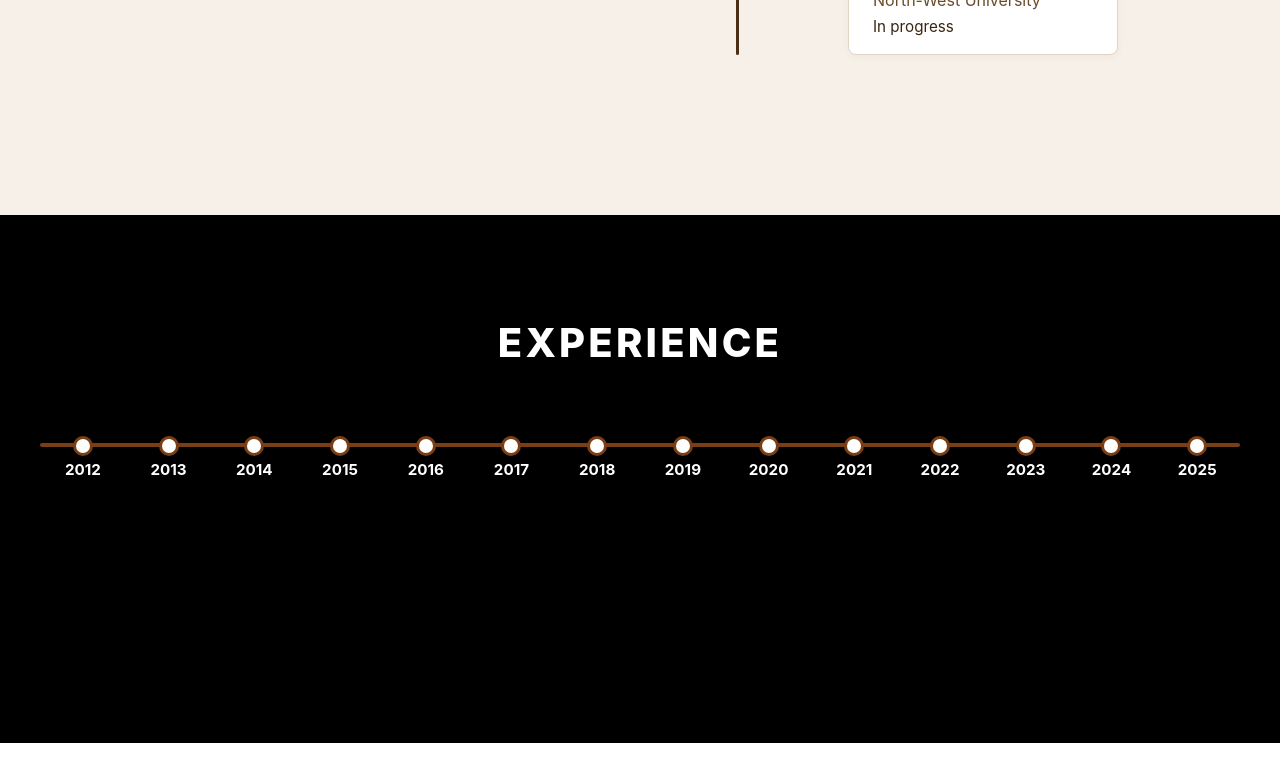
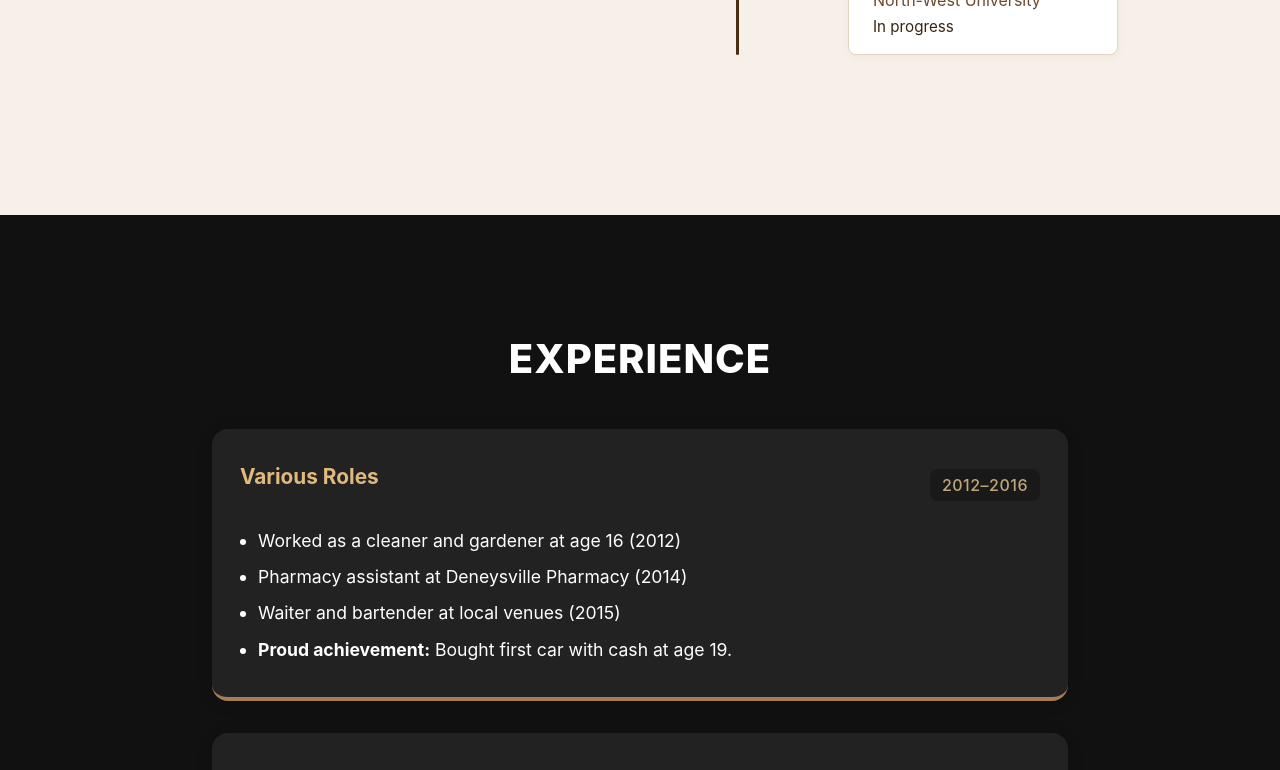
Before and after one commit to BicycleBi-Daniel/virtual-cv, a React (Vite) app in the folder page/: page / in a window 1280 px wide. Shown: the part 2000-2770 px from the top of the page. Before the commit the page ends 2743 px from the top, so only its background shows below. Built offline with nearby package versions, Linux system fonts and the light colour scheme.

Commit message:
Resume added.

```diff
--- a/page/src/App.jsx
+++ b/page/src/App.jsx
@@ -1,11 +1,11 @@
-
-
 import React from 'react';
 import Navbar from './components/Navbar';
 import Home from './components/Home';
 import AboutMe from './components/AboutMe';
 import Experience from './components/Experience';
 import EducationSection from './components/EducationSection';
+import Skills from './components/Skills';
+import Resume from './components/Resume';
 import './styles.css';
 
 function App() {
@@ -21,10 +21,16 @@ function App() {
       <section id="experience">
         <Experience />
       </section>
+      <section id="skills">
+        <Skills />
+      </section>
+      <section id="resume">
+        <Resume />
+      </section>
       {/* <section id="education">
         <EducationSection />
       </section> */}
-      {/* Future sections: <Skills />, <Resume />, <Projects />, <Contact /> */}
+      {/* Future sections: <Projects />, <Contact /> */}
     </div>
   );
 }
--- a/page/src/components/Experience.jsx
+++ b/page/src/components/Experience.jsx
@@ -3,26 +3,53 @@ import '../styles.css';
 
 
 
-const timelineStart = 2012;
-const timelineEnd = 2025;
-
-
-const allYears = Array.from({ length: timelineEnd - timelineStart + 1 }, (_, i) => timelineStart + i);
-
 const Experience = () => (
   <section className="experience-section" id="experience">
     <div className="experience-container">
       <h2 className="experience-header">EXPERIENCE</h2>
-      <div className="experience-timeline-wrapper">
-        <div className="experience-timeline-line-bg" />
-        <div className="experience-timeline">
-          {allYears.map((year) => (
-            <div className="experience-timeline-item" key={year}>
-              <div className="experience-timeline-dot" />
-              <div className="experience-timeline-year">{year}</div>
-            </div>
-          ))}
+      <div className="experience-cards">
+        {/* Various Roles Card */}
+        <div className="experience-card">
+          <div className="experience-card-header">
+            <h3>Various Roles</h3>
+            <span className="experience-dates">2012–2016</span>
+          </div>
+          <ul>
+            <li>Worked as a cleaner and gardener at age 16 (2012)</li>
+            <li>Pharmacy assistant at Deneysville Pharmacy (2014)</li>
+            <li>Waiter and bartender at local venues (2015)</li>
+            <li><strong>Proud achievement:</strong> Bought first car with cash at age 19.</li>
+          </ul>
         </div>
+        {/* Maranaman Youth Camps Card */}
+        <div className="experience-card">
+          <div className="experience-card-header">
+            <h3>MARANAMAN YOUTH CAMPS, ORANJEVILLE</h3>
+            <span className="experience-dates">2015</span>
+          </div>
+          <div className="experience-role">Youth Camp Facilitator</div>
+          <ul>
+            <li>Led activities and workshops for youth development</li>
+            <li>Organised and managed camp logistics and team coordination</li>
+          </ul>
+        </div>
+        {/* Bicycle BI PTY LTD Card */}
+        <div className="experience-card">
+          <div className="experience-card-header">
+            <h3>BICYCLE BI PTY LTD</h3>
+            <span className="experience-dates">2016 – Current</span>
+          </div>
+          <div className="experience-role">Senior Business Intelligence Consultant</div>
+          <ul>
+            <li>Progressed from Associate Consultant to senior role and management team member</li>
+            <li>Lead project delivery across BI lifecycle: from business analysis to deployment</li>
+            <li>Experienced in dashboard development, data modeling, and ETL processes</li>
+            <li>Proficient in MicroStrategy (MCEP certified), SQL (including transactional SQL), and data warehouse design</li>
+            <li>Managed teams delivering BI artefacts across multiple clients</li>
+            <li>Currently pursuing Pyramid Analytics certification (Level 1 certified)</li>
+          </ul>
+        </div>
+        {/* Add more cards here as needed */}
       </div>
     </div>
   </section>
--- a/page/src/components/Navbar.jsx
+++ b/page/src/components/Navbar.jsx
@@ -5,6 +5,7 @@ const NAV_LINKS = [
   { label: 'HOME', href: '#top' },
   { label: 'ABOUT', href: '#about' },
   { label: 'EDUCATION', href: '#education' },
+  { label: 'WORK EXPERIENCE', href: '#experience' },
   { label: 'SKILLS', href: '#skills' },
   { label: 'RESUME', href: '#resume' },
   { label: 'PROJECTS', href: '#projects' },
--- a/page/src/components/Resume.jsx
+++ b/page/src/components/Resume.jsx
@@ -1,7 +1,9 @@
+import React from 'react';
 
 const Resume = () => (
-  <section id="resume">
-    <h2>Resume / CV</h2>
+  <section id="resume" style={{ backgroundColor: '#000', padding: '40px 0', color: '#fff' }}>
+    <div className="container">
+      <h2 style={{ color: '#1a223f' }}>Resume / CV</h2>
       <iframe
         src="/assets/resume.pdf"
         width="100%"
@@ -10,9 +12,15 @@ const Resume = () => (
         style={{ border: '1px solid #1a223f', borderRadius: 8, background: '#fff' }}
       />
       <div style={{ marginTop: 16 }}>
-      <a href="/assets/resume.pdf" target="_blank" rel="noopener noreferrer" style={{ color: '#1a223f', fontWeight: 500 }}>
+        <a
+          href="/assets/resume.pdf"
+          target="_blank"
+          rel="noopener noreferrer"
+          style={{ color: '#1a223f', fontWeight: 500 }}
+        >
           Download my Resume (PDF)
         </a>
+      </div>
     </div>
   </section>
 );
--- a/page/src/styles.css
+++ b/page/src/styles.css
@@ -1,10 +1,9 @@
 /* Experience Section */
 .experience-section {
-  background: #000;
+  background: #111;
   color: #fff;
-  width: 100vw;
+  padding: 80px 0 60px 0;
   min-height: 400px;
-  padding: 64px 0;
 }
 .experience-container {
   max-width: 1200px;
@@ -16,7 +15,10 @@
   font-weight: 800;
   margin-bottom: 2rem;
   letter-spacing: 0.08em;
-  text-align: center;
+  text-align: left;
+  position: relative;
+  left: calc(50% - 600px);
+  width: max-content;
 }
 body {
   margin: 0;
@@ -185,53 +187,184 @@ body {
   }
 }
 
-/* Timeline horizontal line background */
-.experience-timeline-line-bg {
-  position: absolute;
-  top: 38px;
-  left: 0;
+/* Experience Cards */
+.experience-cards {
+  display: flex;
+  flex-direction: column;
+  align-items: center;
+  gap: 32px;
+  margin-left: 0;
+}
+.experience-card {
+  background: #222;
+  border-radius: 16px;
+  box-shadow: 0 2px 16px rgba(0,0,0,0.15);
+  padding: 32px 28px 24px 28px;
+  min-width: 520px;
+  max-width: 800px;
   width: 100%;
-  height: 4px;
-  background: #7A3E15;
-  z-index: 0;
-  border-radius: 2px;
+  color: #fff;
+  border-bottom: 4px solid #a67c52;
+  font-size: 1.1rem;
 }
-.experience-timeline-wrapper {
-  position: relative;
+.experience-card h3 {
+  margin-top: 0;
+  margin-bottom: 18px;
+  font-size: 1.3rem;
+  color: #e0b97d;
 }
-.experience-timeline {
+.experience-card ul {
+  padding-left: 18px;
+  margin: 0;
+}
+.experience-card li {
+  margin-bottom: 10px;
+  line-height: 1.5;
+}
+.experience-card-header {
   display: flex;
   align-items: center;
   justify-content: space-between;
-  position: relative;
+  margin-bottom: 18px;
+}
+
+.experience-dates {
+  font-size: 1rem;
+  color: #bfa77a;
+  background: #191919;
+  border-radius: 8px;
+  padding: 4px 12px;
+  font-weight: 500;
+  letter-spacing: 0.5px;
+}
+.experience-role {
+  font-weight: 600;
+  color: #e0b97d;
+  margin-bottom: 10px;
+  font-size: 1.08rem;
+}
+.experience-section h2 {
+  text-align: center;
+  margin-left: 0;
+  margin-right: 0;
+  margin-bottom: 40px;
+  font-size: 2.5rem;
+  letter-spacing: 1px;
   width: 100%;
-  min-width: 1100px;
-  gap: 0;
+  display: flex;
+  justify-content: center;
+  align-items: center;
 }
-.experience-timeline-item {
+
+/* Skills Section */
+.skills-section {
+  background: #f7f0e8;
+  color: #222;
+  padding: 80px 0 60px 0;
+  min-height: 300px;
+  text-align: center;
+}
+
+.skills-section h2 {
+  font-size: 3rem;
+  margin-bottom: 32px;
+  color: #a67c52;
+  text-align: center;
+  margin-left: 0;
+  margin-right: 0;
+  width: 100%;
+  display: flex;
+  justify-content: center;
+  align-items: center;
+  text-transform: uppercase;
+  letter-spacing: 2px;
+  font-weight: 700;
+}
+
+.skills-category {
+  margin-bottom: 36px;
+}
+
+.skills-category h3 {
+  color: #a67c52;
+  font-size: 1.35rem;
+  margin-bottom: 18px;
+  margin-top: 0;
+  letter-spacing: 0.5px;
+}
+
+.skills-list {
+  list-style: none;
+  padding: 0;
+  margin: 0 auto 0 auto;
+  max-width: 700px;
+  display: flex;
+  flex-wrap: wrap;
+  justify-content: center;
+  gap: 18px 36px;
+}
+
+.skills-list li {
+  background: #fff;
+  color: #222;
+  border-radius: 8px;
+  padding: 12px 24px;
+  font-size: 1.08rem;
+  font-weight: 500;
+  box-shadow: 0 2px 8px rgba(0,0,0,0.08);
+}
+
+/* Resume Section */
+.resume-section {
+  background: #000;
+  color: #fff;
+  padding: 80px 0 60px 0;
+  min-height: 900px;
+  text-align: center;
   display: flex;
   flex-direction: column;
   align-items: center;
-  position: relative;
-  flex: 1 1 0;
-  min-width: 0;
-  height: 80px;
+  justify-content: flex-start;
 }
-.experience-timeline-dot {
-  position: absolute;
-  top: 31px;
-  left: 50%;
-  transform: translate(-50%, 0);
-  width: 14px;
-  height: 14px;
-  background: #fff;
-  border: 3px solid #7A3E15;
-  border-radius: 50%;
-  z-index: 2;
+
+.resume-section h2 {
+  font-size: 3rem;
+  margin-bottom: 32px;
+  color: #fff;
+  text-align: center;
+  text-transform: uppercase;
+  letter-spacing: 2px;
+  font-weight: 700;
+  width: 100%;
+  display: flex;
+  justify-content: center;
+  align-items: center;
 }
-.experience-timeline-year {
-  margin-top: 3.4rem;
-  font-size: 0.95rem;
-  font-weight: 700;
+
+.resume-content {
+  margin: 0 auto;
+  max-width: 900px;
+  min-height: 1200px;
+  width: 100%;
+  display: flex;
+  flex-direction: column;
+  align-items: center;
+}
+
+.resume-download-btn {
+  display: inline-block;
+  margin-top: 24px;
+  padding: 14px 32px;
+  background: #e0b97d;
+  color: #000;
+  border-radius: 8px;
+  font-size: 1.15rem;
+  font-weight: 600;
+  text-decoration: none;
+  transition: background 0.2s;
+}
+
+.resume-download-btn:hover {
+  background: #a67c52;
   color: #fff;
 }
```
Also changed, not shown: page/src/components/Skills.jsx (+50 -72 lines). Lines whose indentation alone changed are shown as unchanged.
